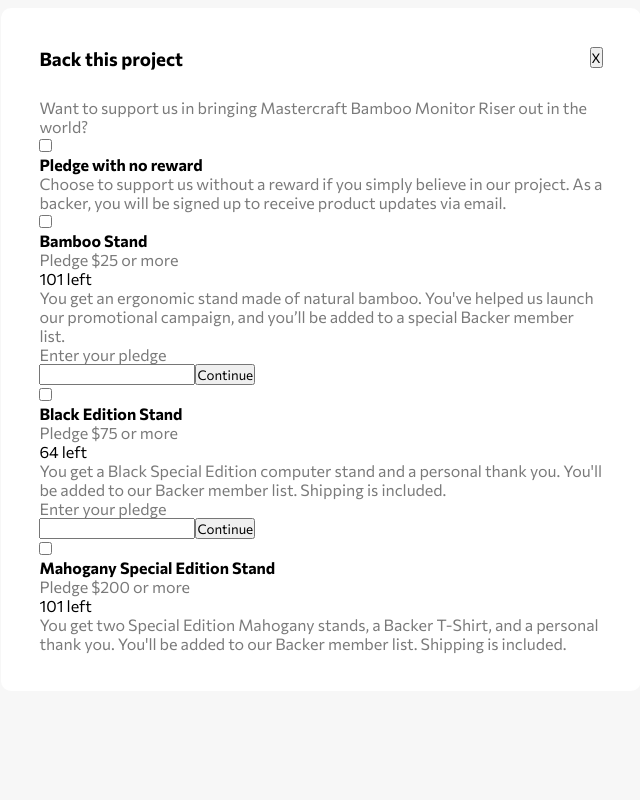
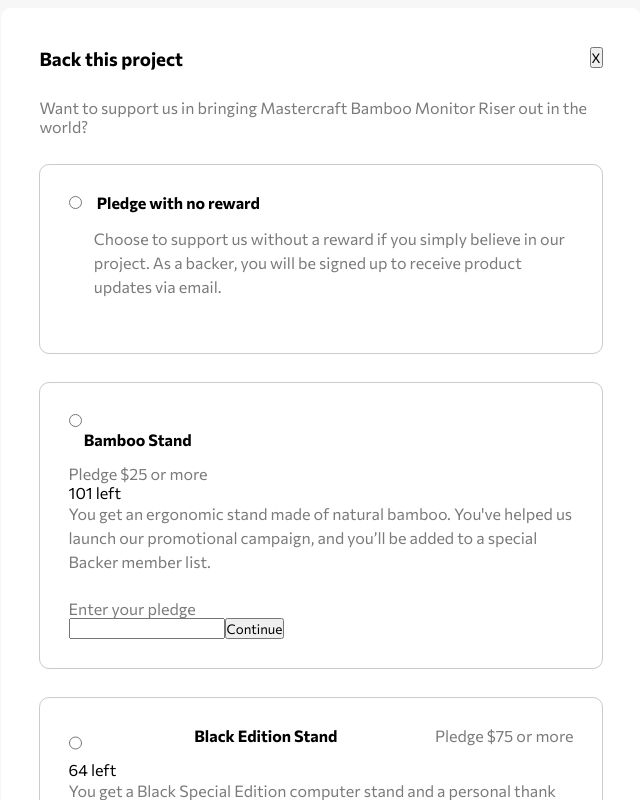
Before and after one commit to maberizk/crowdfunding-product-page, a React (Vite) app: page / in a window 1280 px wide. Shown: the part 1880-2680 px from the top of the page, without its empty margins (319-959 px from the left). Before the commit the page ends 2571 px from the top, so only its background shows below. Built offline with nearby package versions, Linux system fonts and the light colour scheme.

Commit message:
modal progress

```diff
--- a/src/App.css
+++ b/src/App.css
@@ -241,3 +241,18 @@
 .modalHeader > h3 {
   margin-bottom: 5%;
 }
+
+.pledgeNo {
+  display: flex;
+  flex-direction: row;
+  align-items: baseline;
+}
+
+h4 {
+  margin-left: 3%;
+  margin-bottom: 3%;
+}
+
+.description {
+  margin-left: 5%;
+}
--- a/src/Modal.jsx
+++ b/src/Modal.jsx
@@ -13,20 +13,20 @@
           the world?
         </p>
       </div>
-      <div>
-        <div>
-          <input type="checkbox"></input>
+      <div className="donationOptions">
+        <div className="pledgeNo">
+          <input type="radio" className="radioBtn"></input>
           <h4>Pledge with no reward</h4>
         </div>
-        <p>
+        <p className="description">
           Choose to support us without a reward if you simply believe in our
           project. As a backer, you will be signed up to receive product updates
           via email.
         </p>
       </div>
-      <div>
+      <div className="donationOptions">
         <div>
-          <input type="checkbox"></input>
+          <input type="radio"></input>
           <h4>Bamboo Stand</h4>
           <p>Pledge $25 or more</p>
         </div>
@@ -44,9 +44,9 @@
           </div>
         </div>
       </div>
-      <div>
-        <div>
-          <input type="checkbox"></input>
+      <div className="donationOptions">
+        <div className="donationHeader">
+          <input type="radio"></input>
           <h4>Black Edition Stand</h4>
           <p>Pledge $75 or more</p>
         </div>
@@ -63,9 +63,9 @@
           </div>
         </div>
       </div>
-      <div>
+      <div className="donationOptions soldOut">
         <div>
-          <input type="checkbox"></input>
+          <input type="radio"></input>
           <h4>Mahogany Special Edition Stand</h4>
           <p>Pledge $200 or more</p>
         </div>
```
